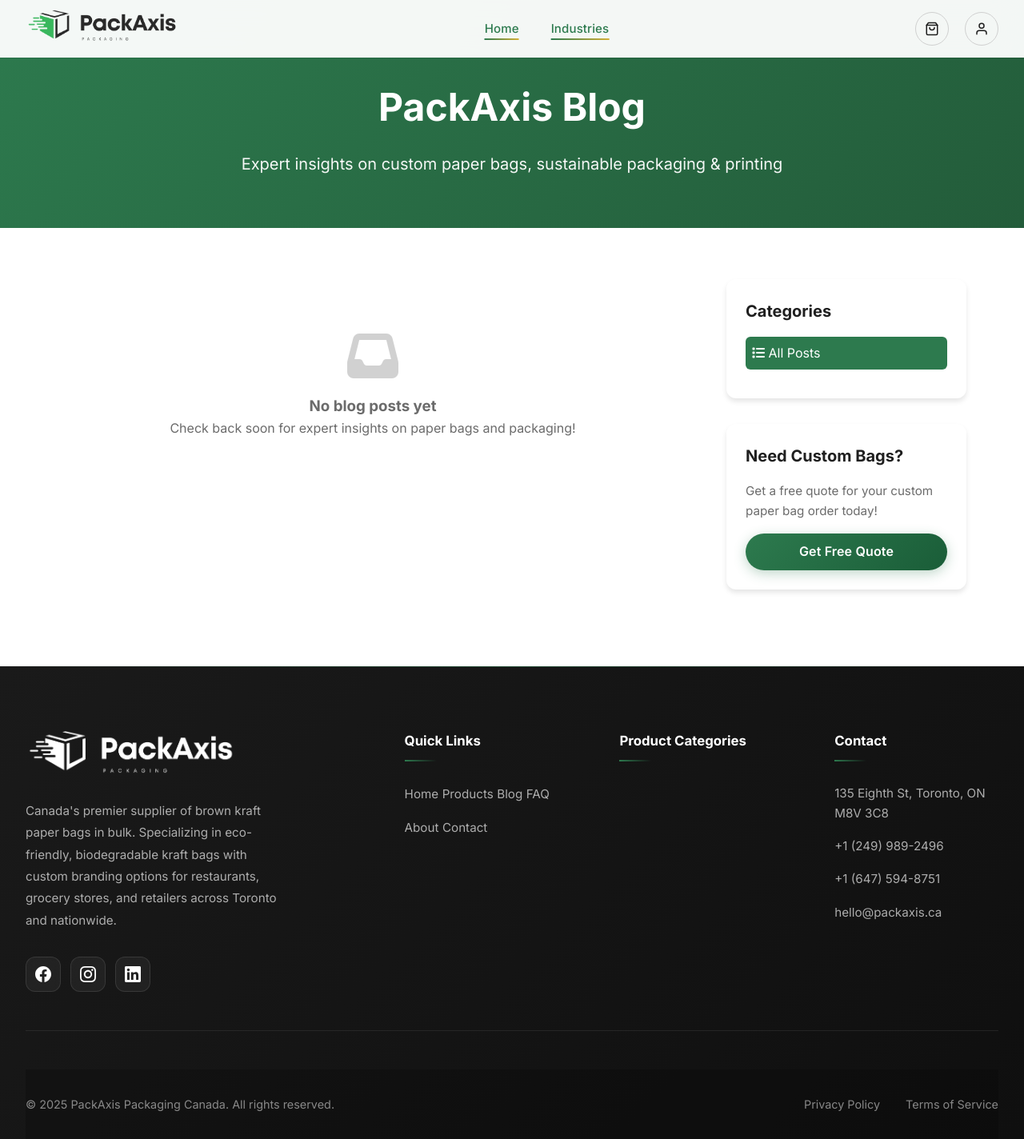
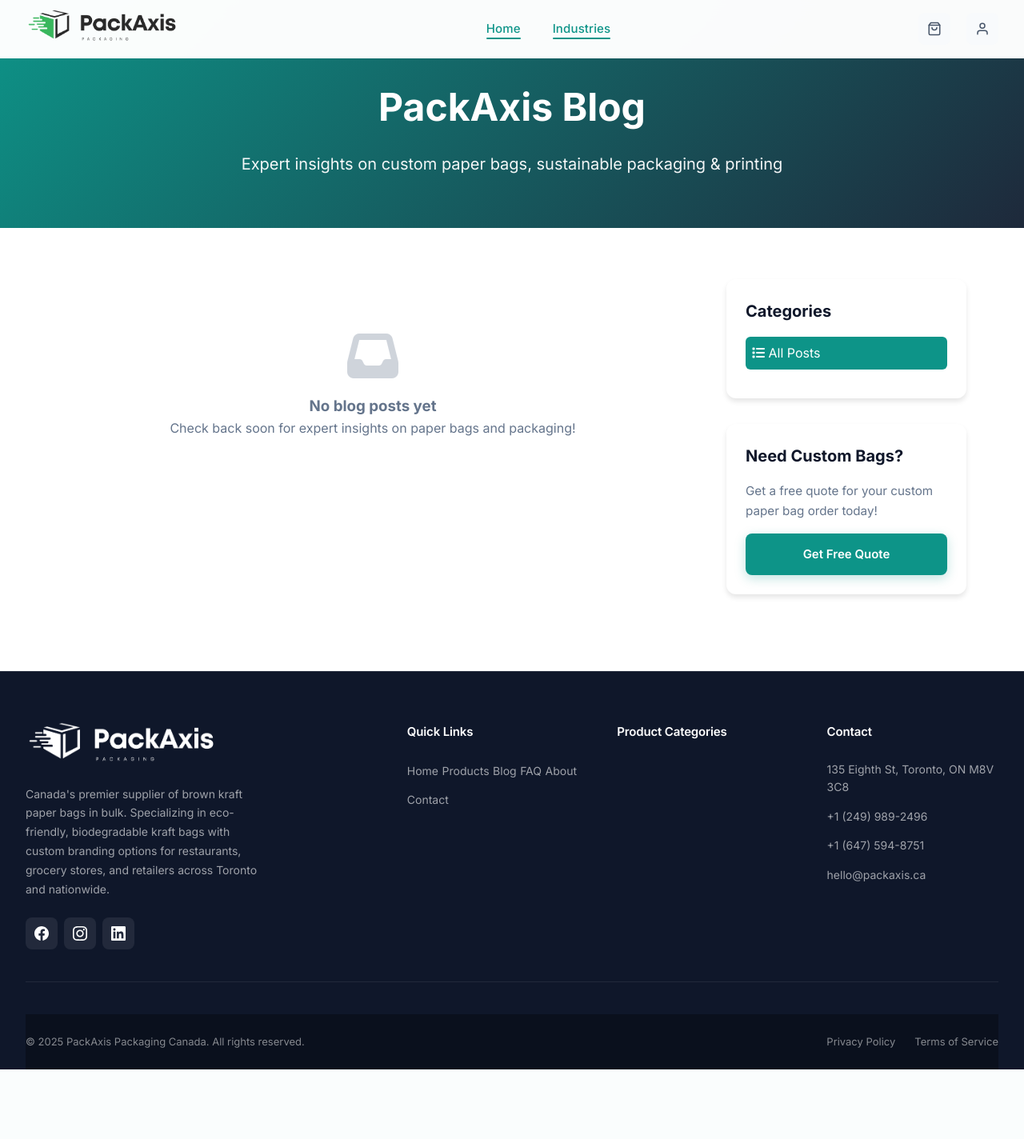
Before and after one commit to printnkraft/packaxis-app, a Django app: page /blog/ in a window 1280 px wide. Shown: the whole page at 80% size. After the commit the page ends 1337 px from the top, so only its background shows below. Run offline with Django 5.2, Linux system fonts and the light colour scheme; data comes from the database, SQL or seed files in the repository; data that the repository does not hold is empty; some libraries are stand-ins or nearby versions.

Commit message:
Modern flat design overhaul: teal primary color, clean shadows, intuitive navigation, product-focused aesthetics

```diff
--- a/static/css/styles.css
+++ b/static/css/styles.css
@@ -6,22 +6,77 @@
 }
 
 :root {
-    --primary-color: #2D7A4E;
-    --secondary-color: #235C3A;
-    --accent-color: #D4AF37;
-    --text-dark: #1F1F1F;
-    --text-light: #6B6B6B;
-    --bg-light: #FAFAFA;
+    /* Modern Flat Design Color Palette */
+    --primary-color: #0D9488;
+    --primary-dark: #0F766E;
+    --primary-light: #14B8A6;
+    --secondary-color: #1E293B;
+    --accent-color: #F59E0B;
+    --accent-light: #FBBF24;
+
+    /* Text Colors */
+    --text-dark: #0F172A;
+    --text-medium: #475569;
+    --text-light: #64748B;
+    --text-muted: #94A3B8;
+
+    /* Backgrounds */
+    --bg-primary: #FFFFFF;
+    --bg-secondary: #F8FAFC;
+    --bg-tertiary: #F1F5F9;
+    --bg-light: #F8FAFC;
     --bg-white: #ffffff;
-    --border-color: #EBEBEB;
-    --success-color: #2D7A4E;
-    --shadow-sm: 0 2px 8px rgba(0, 0, 0, 0.04);
-    --shadow-md: 0 4px 16px rgba(0, 0, 0, 0.06);
-    --shadow-lg: 0 8px 32px rgba(0, 0, 0, 0.08);
-    --shadow-xl: 0 16px 56px rgba(0, 0, 0, 0.10);
-    --transition-fast: all 0.2s cubic-bezier(0.4, 0, 0.2, 1);
-    --transition: all 0.3s cubic-bezier(0.4, 0, 0.2, 1);
-    --transition-slow: all 0.4s cubic-bezier(0.4, 0, 0.2, 1);
+    --bg-dark: #0F172A;
+
+    /* Borders */
+    --border-color: #E2E8F0;
+    --border-light: #F1F5F9;
+    --border-dark: #CBD5E1;
+
+    /* Status Colors */
+    --success-color: #10B981;
+    --warning-color: #F59E0B;
+    --error-color: #EF4444;
+    --info-color: #3B82F6;
+
+    /* Modern Flat Shadows */
+    --shadow-xs: 0 1px 2px rgba(15, 23, 42, 0.04);
+    --shadow-sm: 0 1px 3px rgba(15, 23, 42, 0.06), 0 1px 2px rgba(15, 23, 42, 0.04);
+    --shadow-md: 0 4px 6px -1px rgba(15, 23, 42, 0.07), 0 2px 4px -1px rgba(15, 23, 42, 0.04);
+    --shadow-lg: 0 10px 15px -3px rgba(15, 23, 42, 0.08), 0 4px 6px -2px rgba(15, 23, 42, 0.04);
+    --shadow-xl: 0 20px 25px -5px rgba(15, 23, 42, 0.08), 0 10px 10px -5px rgba(15, 23, 42, 0.03);
+    --shadow-2xl: 0 25px 50px -12px rgba(15, 23, 42, 0.15);
+    --shadow-inner: inset 0 2px 4px 0 rgba(15, 23, 42, 0.04);
+
+    /* Colored Shadows */
+    --shadow-primary: 0 4px 14px rgba(13, 148, 136, 0.25);
+    --shadow-primary-lg: 0 8px 25px rgba(13, 148, 136, 0.3);
+
+    /* Border Radius - Flat but Modern */
+    --radius-sm: 6px;
+    --radius-md: 8px;
+    --radius-lg: 12px;
+    --radius-xl: 16px;
+    --radius-2xl: 20px;
+    --radius-full: 9999px;
+
+    /* Transitions */
+    --transition-fast: all 0.15s cubic-bezier(0.4, 0, 0.2, 1);
+    --transition: all 0.2s cubic-bezier(0.4, 0, 0.2, 1);
+    --transition-slow: all 0.3s cubic-bezier(0.4, 0, 0.2, 1);
+    --transition-bounce: all 0.4s cubic-bezier(0.68, -0.55, 0.265, 1.55);
+
+    /* Spacing Scale */
+    --space-1: 0.25rem;
+    --space-2: 0.5rem;
+    --space-3: 0.75rem;
+    --space-4: 1rem;
+    --space-5: 1.25rem;
+    --space-6: 1.5rem;
+    --space-8: 2rem;
+    --space-10: 2.5rem;
+    --space-12: 3rem;
+    --space-16: 4rem;
 }
 
 html {
@@ -98,18 +153,20 @@ section {
     top: 0;
     left: 0;
     right: 0;
-    background: rgba(255, 255, 255, 0.95);
-    backdrop-filter: blur(20px);
-    box-shadow: 0 1px 0 rgba(0, 0, 0, 0.05);
+    background: rgba(255, 255, 255, 0.98);
+    backdrop-filter: blur(12px);
+    -webkit-backdrop-filter: blur(12px);
+    box-shadow: none;
     z-index: 1000;
-    transition: box-shadow 0.3s cubic-bezier(0.4, 0, 0.2, 1),
-                background 0.3s cubic-bezier(0.4, 0, 0.2, 1);\n    border-bottom: 1px solid rgba(0, 0, 0, 0.03);
+    transition: var(--transition);
+    border-bottom: 1px solid transparent;
     will-change: transform;
 }
 
 .navbar.scrolled {
-    box-shadow: var(--shadow-md);
+    box-shadow: var(--shadow-sm);
     background: rgba(255, 255, 255, 0.98);
+    border-bottom: 1px solid var(--border-color);
 }
 
 .nav-wrapper {
@@ -154,13 +211,13 @@ section {
 .nav-link::after {
     content: '';
     position: absolute;
-    bottom: -5px;
-    left: 50%;
-    transform: translateX(-50%);
+    bottom: -4px;
+    left: 0;
     width: 0;
     height: 2px;
-    background: linear-gradient(90deg, var(--primary-color), var(--accent-color));
+    background: var(--primary-color);
     transition: var(--transition);
+    border-radius: var(--radius-full);
 }
 
 .nav-link:hover {
@@ -280,18 +337,17 @@ section {
     display: flex;
     align-items: center;
     justify-content: center;
-    width: 42px;
-    height: 42px;
-    border-radius: 50%;
-    background: transparent;
-    color: var(--text-dark);
-    border: 1.5px solid #d0d0d0;
-    transition: all 0.2s ease;
+    width: 40px;
+    height: 40px;
+    border-radius: var(--radius-md);
+    background: var(--bg-secondary);
+    color: var(--text-medium);
+    border: none;
+    transition: var(--transition-fast);
 }
 
 .nav-cart-link:hover {
     background: var(--primary-color);
-    border-color: var(--primary-color);
     color: white;
 }
 
@@ -710,14 +766,14 @@ section {
     display: flex;
     align-items: center;
     justify-content: center;
-    width: 42px;
-    height: 42px;
-    border-radius: 50%;
-    background: transparent;
-    color: var(--text-dark);
-    border: 1.5px solid #d0d0d0;
+    width: 40px;
+    height: 40px;
+    border-radius: var(--radius-md);
+    background: var(--bg-secondary);
+    color: var(--text-medium);
+    border: none;
     text-decoration: none;
-    transition: all 0.2s ease;
+    transition: var(--transition-fast);
 }
 
 .nav-signin-btn svg {
@@ -784,80 +839,82 @@ section {
 }
 
 .hero-tag {
-    display: inline-block;
-    background: linear-gradient(135deg, rgba(45, 122, 78, 0.08) 0%, rgba(212, 175, 55, 0.08) 100%);
+    display: inline-flex;
+    align-items: center;
+    gap: 0.5rem;
+    background: var(--bg-primary);
     color: var(--primary-color);
-    padding: 0.625rem 1.5rem;
-    border-radius: 50px;
-    font-size: 0.875rem;
+    padding: 0.5rem 1rem;
+    border-radius: var(--radius-full);
+    font-size: 0.8125rem;
     font-weight: 600;
     margin-bottom: 1.5rem;
-    letter-spacing: 0.03em;
-    border: 1px solid rgba(45, 122, 78, 0.1);
+    border: 1px solid var(--border-color);
+    box-shadow: var(--shadow-sm);
 }
 
 .hero-title {
-    font-size: 3rem;
-    font-weight: 800;
+    font-size: 3.25rem;
+    font-weight: 700;
     color: var(--text-dark);
-    line-height: 1.15;
+    line-height: 1.1;
     margin-bottom: 1.25rem;
-    letter-spacing: -0.02em;
+    letter-spacing: -0.025em;
 }
 
 .hero-subtitle {
     font-size: 1.125rem;
-    color: var(--text-light);
+    color: var(--text-medium);
     line-height: 1.7;
     margin-bottom: 2rem;
     font-weight: 400;
+    max-width: 480px;
 }
 
 .hero-buttons {
     display: flex;
-    gap: 1rem;
+    gap: 0.75rem;
     margin-bottom: 2.5rem;
 }
 
 .btn {
-    padding: 0.65rem 2rem;
-    border-radius: 50px;
+    padding: 0.875rem 1.75rem;
+    border-radius: var(--radius-md);
     font-weight: 600;
-    font-size: 1rem;
+    font-size: 0.9375rem;
     cursor: pointer;
-    transition: all 0.3s cubic-bezier(0.4, 0, 0.2, 1);
+    transition: var(--transition);
     border: none;
     text-decoration: none;
     display: inline-flex;
     align-items: center;
     justify-content: center;
-    letter-spacing: 0.01em;
     gap: 0.5rem;
 }
 
 .btn-primary {
-    background: linear-gradient(135deg, var(--primary-color) 0%, #1a5d38 100%);
-    color: white;
-    box-shadow: 0 4px 15px rgba(45, 122, 78, 0.3);
-}
-
-.btn-primary:hover {
-    transform: translateY(-2px);
-    box-shadow: 0 8px 25px rgba(45, 122, 78, 0.4);
-    background: linear-gradient(135deg, #1a5d38 0%, var(--primary-color) 100%);
-}
-
-.btn-secondary {
-    background: white;
-    color: var(--primary-color);
-    border: 2px solid var(--primary-color);
-}
-
-.btn-secondary:hover {
     background: var(--primary-color);
     color: white;
-    transform: translateY(-2px);
-    box-shadow: 0 4px 15px rgba(45, 122, 78, 0.3);
+    box-shadow: var(--shadow-primary);
+}
+
+.btn-primary:hover {
+    transform: translateY(-1px);
+    box-shadow: var(--shadow-primary-lg);
+    background: var(--primary-dark);
+}
+
+.btn-secondary {
+    background: var(--bg-primary);
+    color: var(--text-dark);
+    border: 1px solid var(--border-color);
+    box-shadow: var(--shadow-sm);
+}
+
+.btn-secondary:hover {
+    background: var(--bg-secondary);
+    border-color: var(--border-dark);
+    transform: translateY(-1px);
 }
 
 .hero-features {
@@ -1686,11 +1745,10 @@ section {
 
 /* ===== Footer ===== */
 .footer {
-    background: linear-gradient(135deg, #1a1a1a 0%, #0f0f0f 100%);
+    background: var(--bg-dark);
     color: white;
-    padding: 5rem 0 0;
+    padding: 4rem 0 0;
     position: relative;
-    overflow: hidden;
 }
 
 .footer::before {
@@ -1700,86 +1758,76 @@ section {
     left: 0;
     right: 0;
     height: 1px;
-    background: linear-gradient(90deg, transparent 0%, rgba(45, 122, 78, 0.5) 50%, transparent 100%);
+    background: rgba(255, 255, 255, 0.1);
 }
 
 .footer-content {
     display: grid;
     grid-template-columns: 2fr 1fr 1fr 1fr;
-    gap: 4rem;
-    margin-bottom: 3rem;
-    padding-bottom: 3rem;
+    gap: 3rem;
+    margin-bottom: 2.5rem;
+    padding-bottom: 2.5rem;
     border-bottom: 1px solid rgba(255, 255, 255, 0.08);
 }
 
 .footer-logo {
-    height: 55px;
+    height: 50px;
     width: auto;
-    margin-bottom: 1.5rem;
+    margin-bottom: 1.25rem;
     filter: brightness(0) invert(1);
     transition: var(--transition);
 }
 
 .footer-logo:hover {
-    transform: scale(1.05);
+    opacity: 0.8;
 }
 
 .footer-section p {
-    color: rgba(255, 255, 255, 0.65);
-    line-height: 1.8;
-    margin-bottom: 2rem;
-    font-size: 0.95rem;
-    max-width: 320px;
+    color: rgba(255, 255, 255, 0.6);
+    line-height: 1.7;
+    margin-bottom: 1.5rem;
+    font-size: 0.875rem;
+    max-width: 300px;
 }
 
 .social-links {
     display: flex;
-    gap: 0.75rem;
+    gap: 0.5rem;
 }
 
 .social-links a {
-    width: 44px;
-    height: 44px;
-    background: rgba(255, 255, 255, 0.05);
-    border: 1px solid rgba(255, 255, 255, 0.1);
-    border-radius: 12px;
+    width: 40px;
+    height: 40px;
+    background: rgba(255, 255, 255, 0.08);
+    border: none;
+    border-radius: var(--radius-md);
     display: flex;
     align-items: center;
     justify-content: center;
     color: white;
-    transition: all 0.3s cubic-bezier(0.4, 0, 0.2, 1);
-    backdrop-filter: blur(10px);
+    transition: var(--transition);
 }
 
 .social-links a:hover {
     background: var(--primary-color);
-    border-color: var(--primary-color);
-    transform: translateY(-3px);
-    box-shadow: 0 8px 20px rgba(45, 122, 78, 0.3);
+    transform: translateY(-2px);
 }
 
 .social-links svg {
-    width: 20px;
-    height: 20px;
+    width: 18px;
+    height: 18px;
 }
 
 .footer-col h4 {
-    font-weight: 700;
-    margin-bottom: 1.75rem;
-    font-size: 1.05rem;
+    font-weight: 600;
+    margin-bottom: 1.5rem;
+    font-size: 0.9375rem;
     color: white;
-    position: relative;
-    padding-bottom: 0.75rem;
+    letter-spacing: -0.01em;
 }
 
 .footer-col h4::after {
-    content: '';
-    position: absolute;
-    bottom: 0;
-    left: 0;
-    width: 40px;
-    height: 2px;
-    background: linear-gradient(90deg, var(--primary-color), transparent);
+    display: none;
 }
 
 .footer-col ul {
@@ -1787,28 +1835,26 @@ section {
 }
 
 .footer-col ul li {
-    margin-bottom: 1rem;
+    margin-bottom: 0.75rem;
     display: block;
 }
 
 .footer-col ul li a,
 .footer-col ul li {
-    color: rgba(255, 255, 255, 0.65);
+    color: rgba(255, 255, 255, 0.6);
     text-decoration: none;
-    transition: all 0.3s ease;
-    font-size: 0.95rem;
+    transition: var(--transition-fast);
+    font-size: 0.875rem;
     display: inline-block;
-    position: relative;
 }
 
 .footer-col ul li a:hover {
-    color: var(--primary-color);
-    transform: translateX(5px);
+    color: var(--primary-light);
 }
 
 .footer-bottom {
-    padding: 2rem 0;
-    background: rgba(0, 0, 0, 0.2);
+    padding: 1.5rem 0;
+    background: rgba(0, 0, 0, 0.3);
 }
 
 .footer-bottom-content {
@@ -1821,39 +1867,27 @@ section {
 .footer-bottom p {
     color: rgba(255, 255, 255, 0.5);
     margin: 0;
-    font-size: 0.9rem;
+    font-size: 0.8125rem;
 }
 
 .footer-links {
     display: flex;
-    gap: 2rem;
+    gap: 1.5rem;
 }
 
 .footer-links a {
     color: rgba(255, 255, 255, 0.5);
     text-decoration: none;
-    transition: all 0.3s ease;
-    font-size: 0.9rem;
-    position: relative;
+    transition: var(--transition-fast);
+    font-size: 0.8125rem;
 }
 
 .footer-links a:hover {
-    color: var(--primary-color);
+    color: var(--primary-light);
 }
 
 .footer-links a::after {
-    content: '';
-    position: absolute;
-    bottom: -3px;
-    left: 0;
-    width: 0;
-    height: 1px;
-    background: var(--primary-color);
-    transition: width 0.3s ease;
-}
-
-.footer-links a:hover::after {
-    width: 100%;
+    display: none;
 }
 
 /* ===== Animations ===== */
```
Also changed, not shown: other parts of static/css/styles.css (+121 -120 lines).
